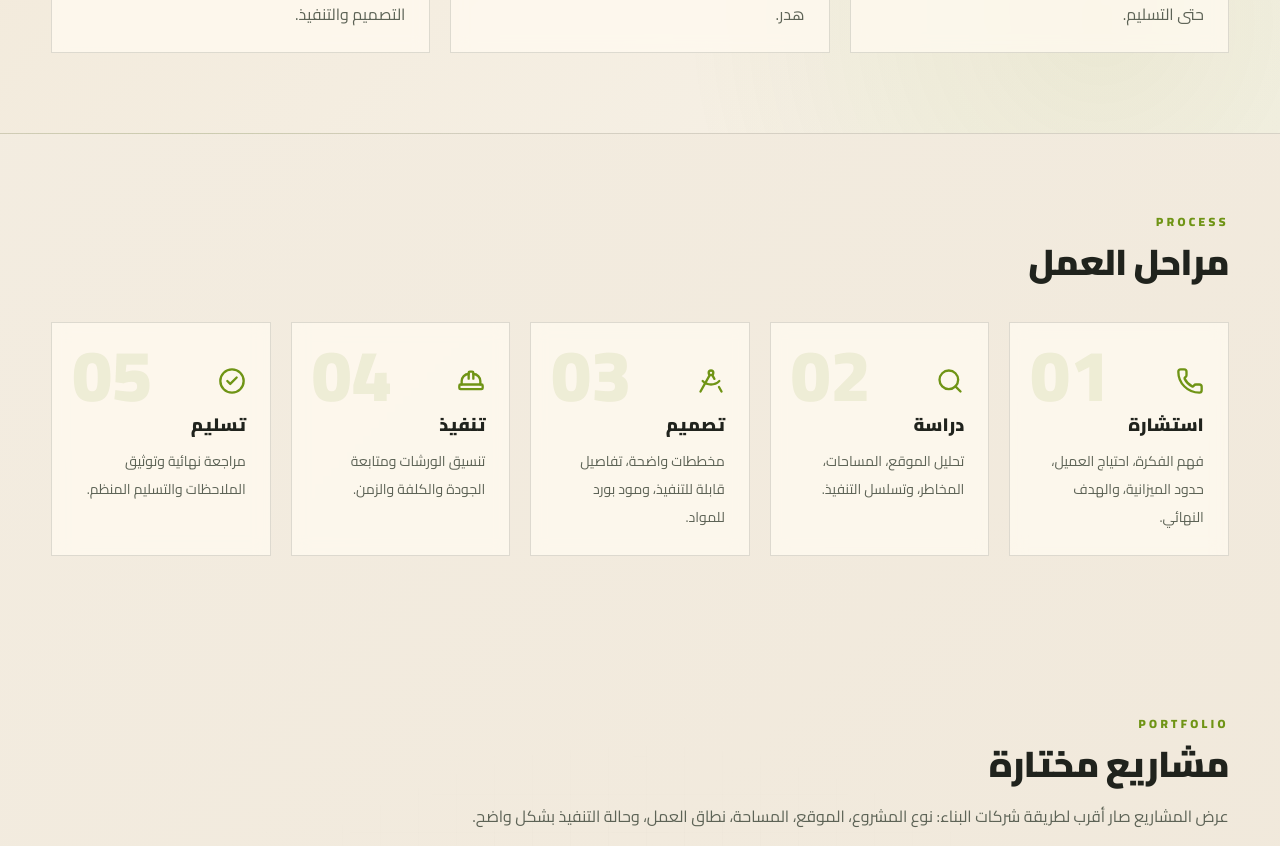
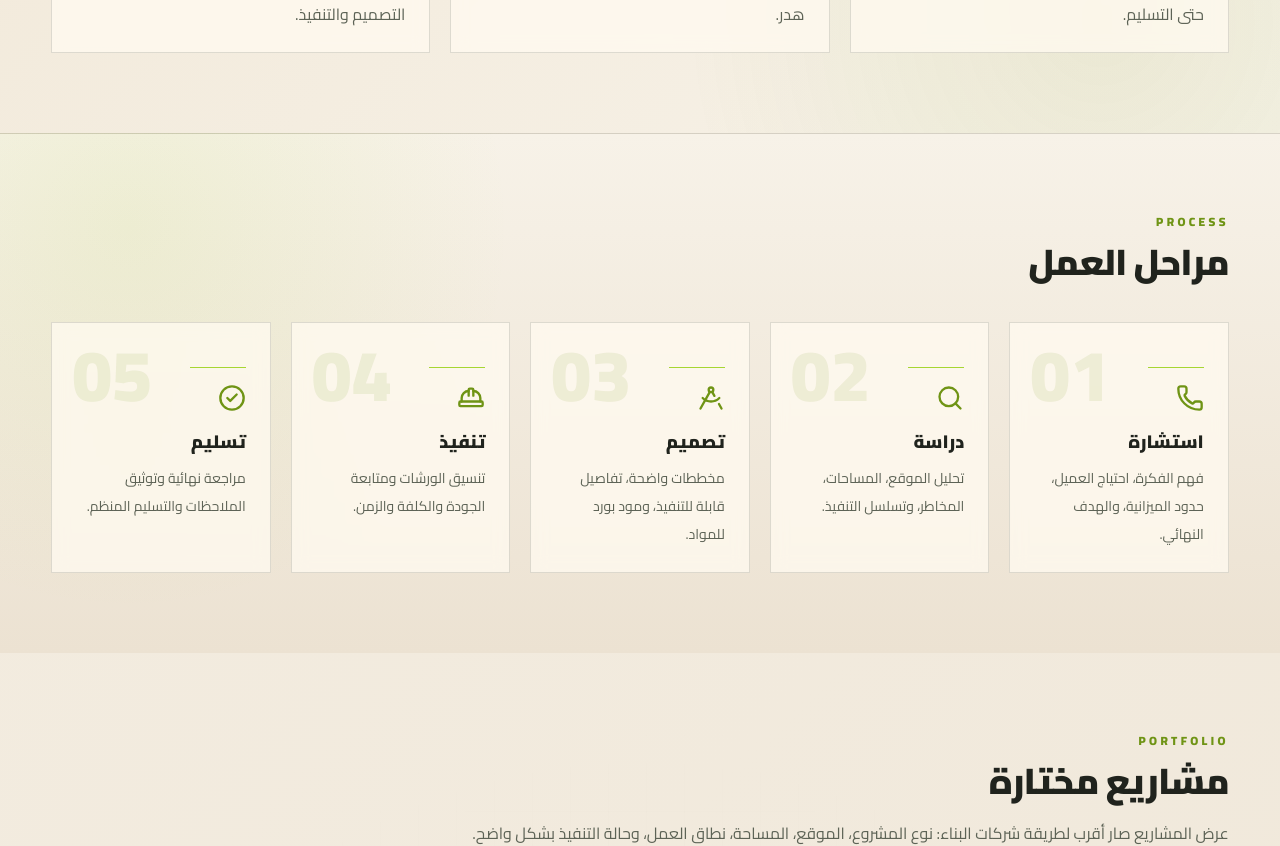
Before and after one commit to abod-haes/architecture-beats, a Next.js app: page / in a window 1280 px wide. Shown: the part 3300-4146 px from the top of the page. Built offline with nearby package versions, Linux system fonts and the light colour scheme.

Commit message:
Apply brand colors to process section

```diff
--- a/src/components/sections/ProcessSection.tsx
+++ b/src/components/sections/ProcessSection.tsx
@@ -10,7 +10,8 @@ export default function ProcessSection() {
   const content = useSiteContent();
 
   return (
-    <section className="site-section mx-auto w-[92%] max-w-7xl py-16 sm:py-20">
+    <section className="site-section section-surface py-16 sm:py-20">
+      <div className="mx-auto w-[92%] max-w-7xl">
         <SectionTitle title={content.texts.processTitle} eyebrow="Process" />
         <motion.div
           initial="hidden"
@@ -27,11 +28,12 @@ export default function ProcessSection() {
                 variants={fadeUp}
                 whileHover={{ y: -6, rotate: idx % 2 === 0 ? 0.7 : -0.7 }}
                 data-cursor="active"
-              className="group relative overflow-hidden border border-[var(--site-border)] bg-[var(--site-card)] p-5 pt-10 backdrop-blur transition-colors duration-300 sm:p-6 sm:pt-11"
+                className="group relative overflow-hidden border border-[var(--site-border)] bg-[var(--site-card)] p-5 pt-10 backdrop-blur transition-colors duration-300 hover:border-brand-primary sm:p-6 sm:pt-11"
               >
                 <div className="pointer-events-none absolute end-4 top-3 text-6xl font-black leading-none text-brand-secondary opacity-10 transition-all duration-500 group-hover:scale-105 group-hover:opacity-20 sm:end-5 sm:top-4 sm:text-7xl">
                   {String(idx + 1).padStart(2, "0")}
                 </div>
+                <div className="relative mb-4 h-px w-14 bg-brand-primary" />
                 <Icon className="relative mb-4 h-7 w-7 text-brand-secondary" />
                 <h3 className="relative text-lg font-black text-brand-dark">{item.title}</h3>
                 <p className="relative mt-2 text-sm leading-7 text-brand-gray">{item.description}</p>
@@ -39,6 +41,7 @@ export default function ProcessSection() {
             );
           })}
         </motion.div>
+      </div>
     </section>
   );
 }
```
Lines whose indentation alone changed are shown as unchanged.
